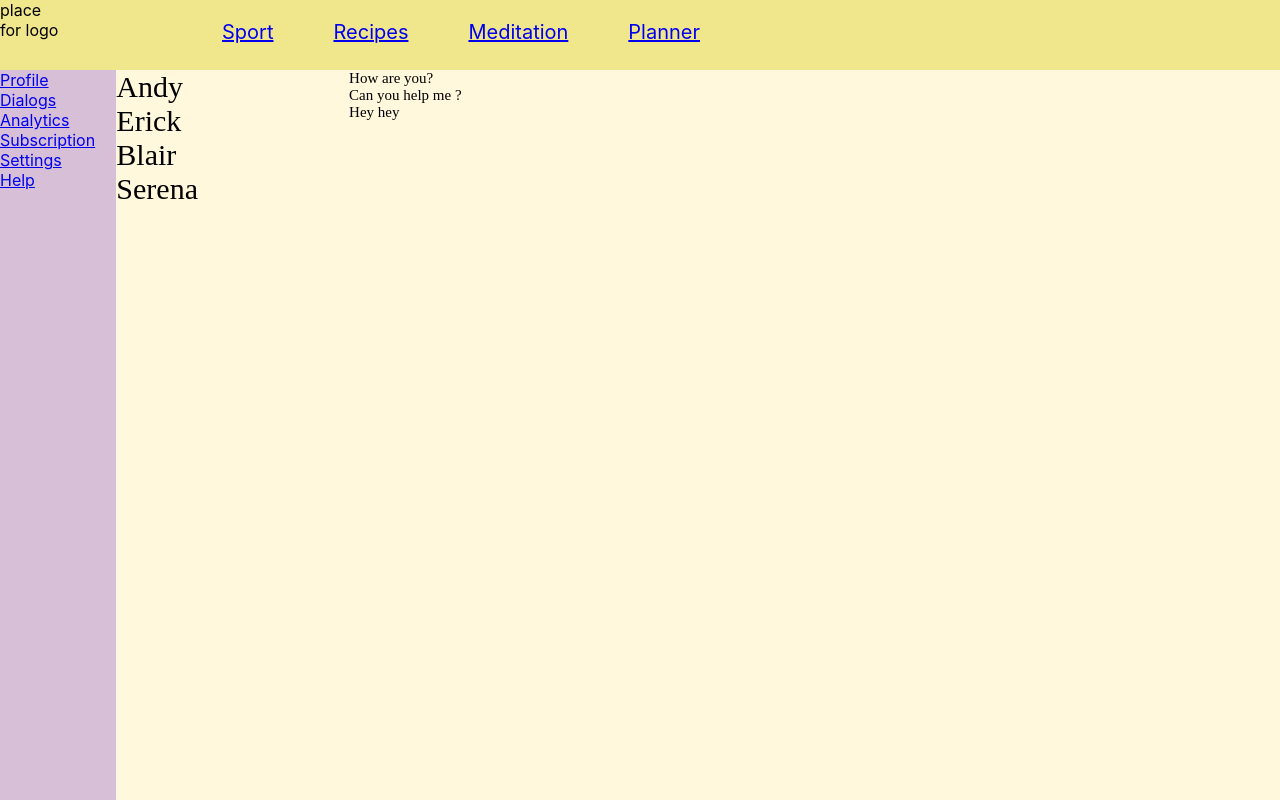
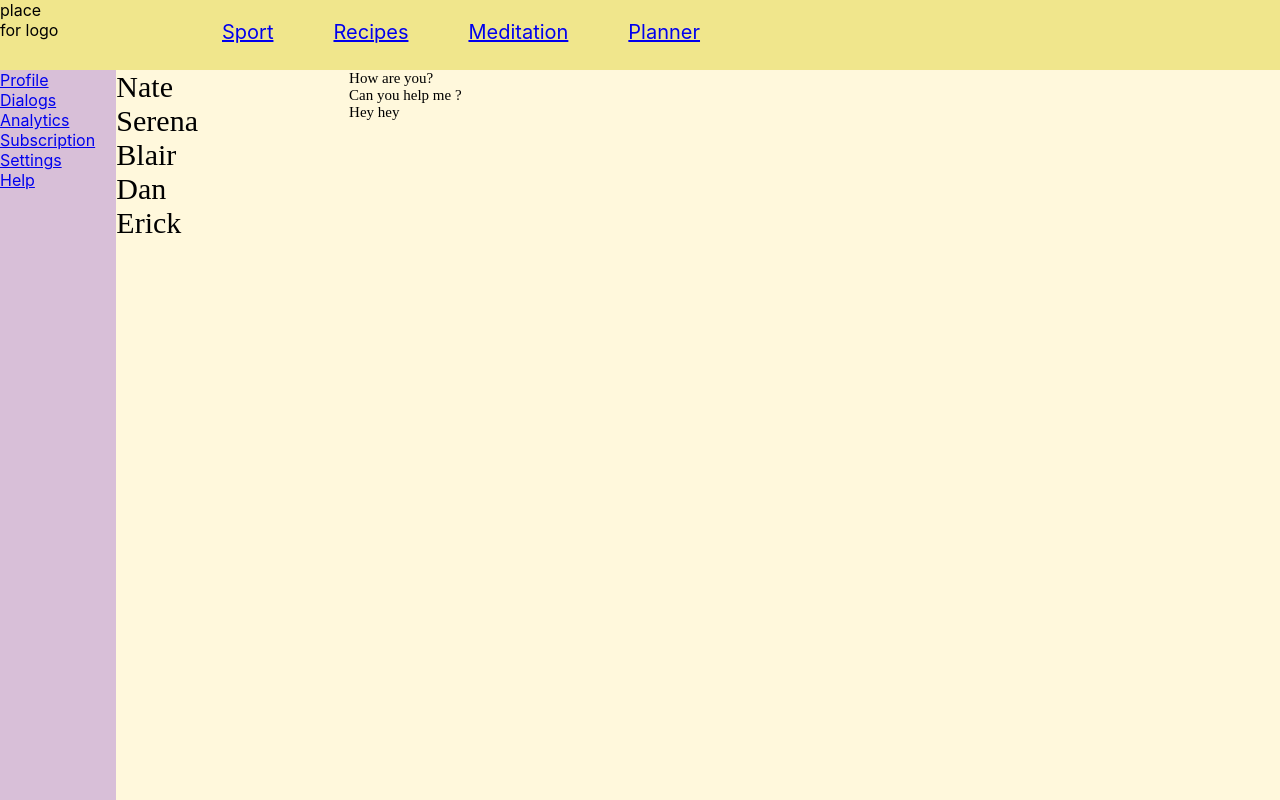
Before and after one commit to AnnaBoldyreva/tmsk-app, a React (Create React App) app: page /dialogs in a window 1280 px wide. Built offline with nearby package versions, Linux system fonts and the light colour scheme.

Commit message:
add map and props to Dialog

```diff
--- a/src/Components/Navbar/Navigation/Dialogs/Dialog/Dialog.js
+++ b/src/Components/Navbar/Navigation/Dialogs/Dialog/Dialog.js
@@ -2,14 +2,13 @@ import React from 'react';
 import styles from './dialog.module.css'
 
 
-const Dialog = () => {
+
+const Dialog = (props) => {
   return (
 
       <div className={styles.dialog}>
-          <div>Andy</div>
-          <div>Erick</div>
-          <div>Blair</div>
-          <div>Serena</div>
+          <div>{props.name}</div>
+
 
       </div>
 
--- a/src/Components/Navbar/Navigation/Dialogs/Dialogs.js
+++ b/src/Components/Navbar/Navigation/Dialogs/Dialogs.js
@@ -5,12 +5,21 @@ import Messages from "./DialogMessages/Messages";
 
 
 const Dialogs = () => {
+    let dialogDate = [
+        {id:1, name: 'Nate' },
+        {id:2, name: 'Serena' },
+        {id:3, name: 'Blair' },
+        {id:4, name: 'Dan' },
+        {id:5, name: 'Erick' }
+    ];
+
+    let dialogItems = dialogDate.map(el => <Dialog id={el.id} name={el.name}/>);
   return (
 
       <div>
       <div className={styles.dialogs}>
 
-          <div> <Dialog/></div>
+          <div> {dialogItems}</div>
 
           <div><Messages/></div>
 
```
